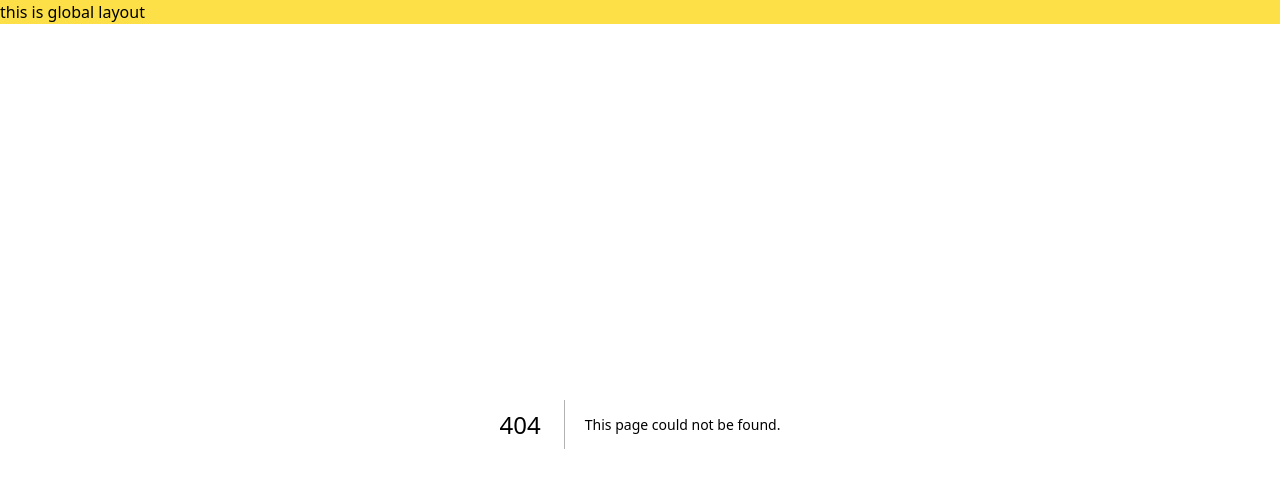
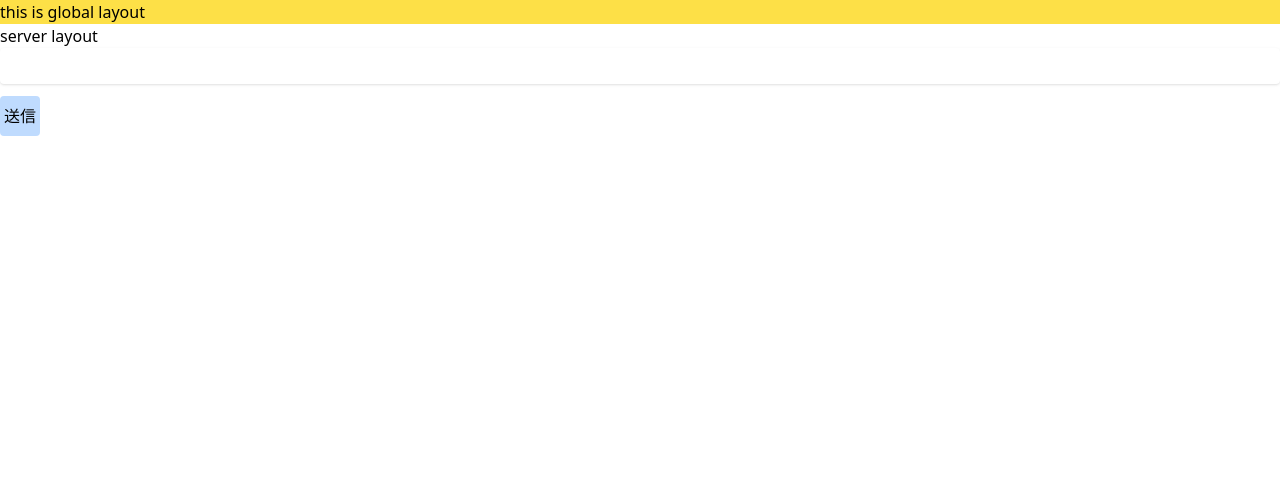
Before and after one commit to asuka-nomura-zzz/aws-form-sample, a Next.js app: page /server-form-sample/invitation in a window 1280 px wide. Before the commit this address had no page. Shown: the top 488 px of the page. Built offline with nearby package versions, Linux system fonts and the light colour scheme; no server answers; the database is empty.

Commit message:
server example updated

```diff
--- a/app/client-form-sample/components/Form.tsx
+++ b/app/client-form-sample/components/Form.tsx
@@ -9,7 +9,7 @@ import { Timeslot } from '../types/Timeslot';
 import { Influencer } from '../types/Influencer';
 
 const Form = () => {
-  const [name, setName] = useState<string>('')
+  const [fullName, setFullName] = useState<string>('')
   const [kanaName, setKanaName] = useState<string>('')
   const [email, setEmail] = useState<string>('')
   const [birthdate, setBirthdate] = useState<string>(
@@ -28,7 +28,7 @@ const Form = () => {
   const [isSubmitted, setIsSubmitted] = useState<boolean>(false)
 
   let influencer: Influencer = {
-    name: name,
+    full_name: fullName,
     kana_name: kanaName,
     email: email,
     birthdate: birthdate,
@@ -112,7 +112,7 @@ const Form = () => {
         await decreaseStock(selectedTimeslot, numberOfAttendees)
       }
       await postInfluencer(influencer)
-      setName('')
+      setFullName('')
       setKanaName('')
       setEmail('')
       setBirthdate('')
@@ -147,7 +147,7 @@ const Form = () => {
       <p>送信ありがとうございました</p>
       :
       <form onSubmit={handleSubmit}>
-        <FormInput label="名前" value={name} onChange={(e) => setName(e.target.value)} />
+        <FormInput label="名前" value={fullName} onChange={(e) => setFullName(e.target.value)} />
         <FormInput label="読み仮名" value={kanaName} onChange={(e) => setKanaName(e.target.value)} />
         <FormInput label="メールアドレス" value={email} onChange={(e) => setEmail(e.target.value)} type="email" />
         <FormInput label="生年月日" value={birthdate} onChange={(e) => setBirthdate(e.target.value)} type="date" />
--- a/app/client-form-sample/types/Influencer.ts
+++ b/app/client-form-sample/types/Influencer.ts
@@ -1,5 +1,5 @@
 export type Influencer = {
-  name: string;
+  full_name: string;
   kana_name: string;
   email: string;
   birthdate: string;
--- /dev/null
+++ b/app/server-form-sample/context/useAppContext.tsx
@@ -0,0 +1,29 @@
+'use client'
+
+import { createContext, useContext, FC, PropsWithChildren } from 'react'
+
+type Timeslot = {
+  id: number;
+  name: string;
+  stock: number;
+}
+
+export const AppContext = createContext<{
+  timeslots: Timeslot[]
+}>({
+  timeslots: []
+});
+
+export const AppWrapper: FC<PropsWithChildren<{
+  timeslots: Timeslot[],
+}>> = ({ timeslots, children }) => {
+  return (
+    <AppContext.Provider value={{timeslots}}>
+      {children}
+    </AppContext.Provider>
+  )
+}
+
+export function useAppContext() {
+  return useContext(AppContext)
+}
--- /dev/null
+++ b/app/server-form-sample/invitation/layout.tsx
@@ -0,0 +1,14 @@
+'use client'
+
+import { FormProvider, useForm } from 'react-hook-form'
+import { zodResolver } from '@hookform/resolvers/zod'
+import { FormData, formSchema } from '../types/FormData'
+
+export default function Layout({ children }: {children: React.ReactNode}) {
+  const methods = useForm<FormData>({
+    mode: 'onChange',
+    resolver: zodResolver(formSchema),
+  });
+
+  return <FormProvider {...methods}>{children}</FormProvider>
+}
--- /dev/null
+++ b/app/server-form-sample/invitation/page.tsx
@@ -0,0 +1,32 @@
+'use client'
+
+import React from 'react'
+import { useFormContext } from 'react-hook-form'
+import { FormData } from '../types/FormData';
+import clsx from 'clsx';
+
+const Page = () => {
+  const {
+    register,
+    handleSubmit,
+    formState: { errors }
+  } = useFormContext<FormData>();
+
+  const onSubmit = handleSubmit(async () => {console.log('submit')})
+
+  return (
+      <form onSubmit={onSubmit}>
+        <input
+          className={clsx(
+            "shadow appearance-none rounded w-full py-2 px-3 text-gray-700 mb-3 leading-tight focus:outline-none focus:shadow-outline", { "border border-red-500": errors.fullName, "": !errors.fullName}
+          )}
+          {...register("fullName")}
+        />
+        <p className="text-red-500 text-xs italic">{errors.fullName?.message}</p>
+
+        <button type="submit" className="bg-blue-200 py-2 px-1 rounded">送信</button>
+      </form>
+  )
+}
+
+export default Page
--- /dev/null
+++ b/app/server-form-sample/layout.tsx
@@ -0,0 +1,30 @@
+import React from 'react'
+import { supabase } from '../lib/createClient'
+import { AppWrapper } from './context/useAppContext'
+
+const Layout = async ({children}: any) => {
+
+  const { data } = await supabase
+    .from('timeslots')
+    .select()
+    .gt('stock', 0)
+    .order('id')
+
+    // データをTimeslot型にマッピング
+    const timeslots = (data ?? []).map(item => ({
+      id: item.id as number,
+      name: item.name as string,
+      stock: item.stock as number,
+    }));
+
+  return (
+    <div>
+      <AppWrapper timeslots={timeslots}>
+        server layout
+        {children}
+      </AppWrapper>
+    </div>
+  )
+}
+
+export default Layout
--- a/app/server-form-sample/page.tsx
+++ b/app/server-form-sample/page.tsx
@@ -1,8 +1,18 @@
+'use client'
+
 import React from 'react'
+import { useAppContext } from './context/useAppContext'
 
 const page = () => {
+  const { timeslots } = useAppContext()
+
   return (
-    <div>page</div>
+    // <div>
+    //   {timeslots.map((timeslot) => (
+    //     <p>{timeslot.name}</p>
+    //   ))}
+    // </div>
+    <></>
   )
 }
 
--- /dev/null
+++ b/app/server-form-sample/types/FormData.ts
@@ -0,0 +1,7 @@
+import { z } from 'zod'
+
+export const formSchema = z.object({
+  fullName: z.string().regex(/^[^ 　]*$/, { message: "姓と名の間にスペースを入れないでください" }).min(1, { message: "フルネーム（スペースなし）でお名前を入力してください" })
+})
+
+export type FormData = z.infer<typeof formSchema>
--- a/package.json
+++ b/package.json
@@ -10,12 +10,15 @@
     "test": "jest"
   },
   "dependencies": {
+    "@hookform/resolvers": "^3.9.1",
     "@supabase/supabase-js": "^2.45.6",
     "@testing-library/jest-dom": "^6.6.2",
     "@testing-library/react": "^16.0.1",
+    "clsx": "^2.1.1",
     "next": "14.2.15",
     "react": "^18",
     "react-dom": "^18",
+    "react-hook-form": "^7.53.1",
     "zod": "^3.23.8"
   },
   "devDependencies": {
--- a/tsconfig.json
+++ b/tsconfig.json
@@ -14,7 +14,7 @@
     "moduleResolution": "node",
     "resolveJsonModule": true,
     "isolatedModules": true,
-    "jsx": "react-jsx",
+    "jsx": "preserve",
     "incremental": true,
     "plugins": [
       {
```
Also changed, not shown: 1 other file (tests, documents, lock files or other folders).
